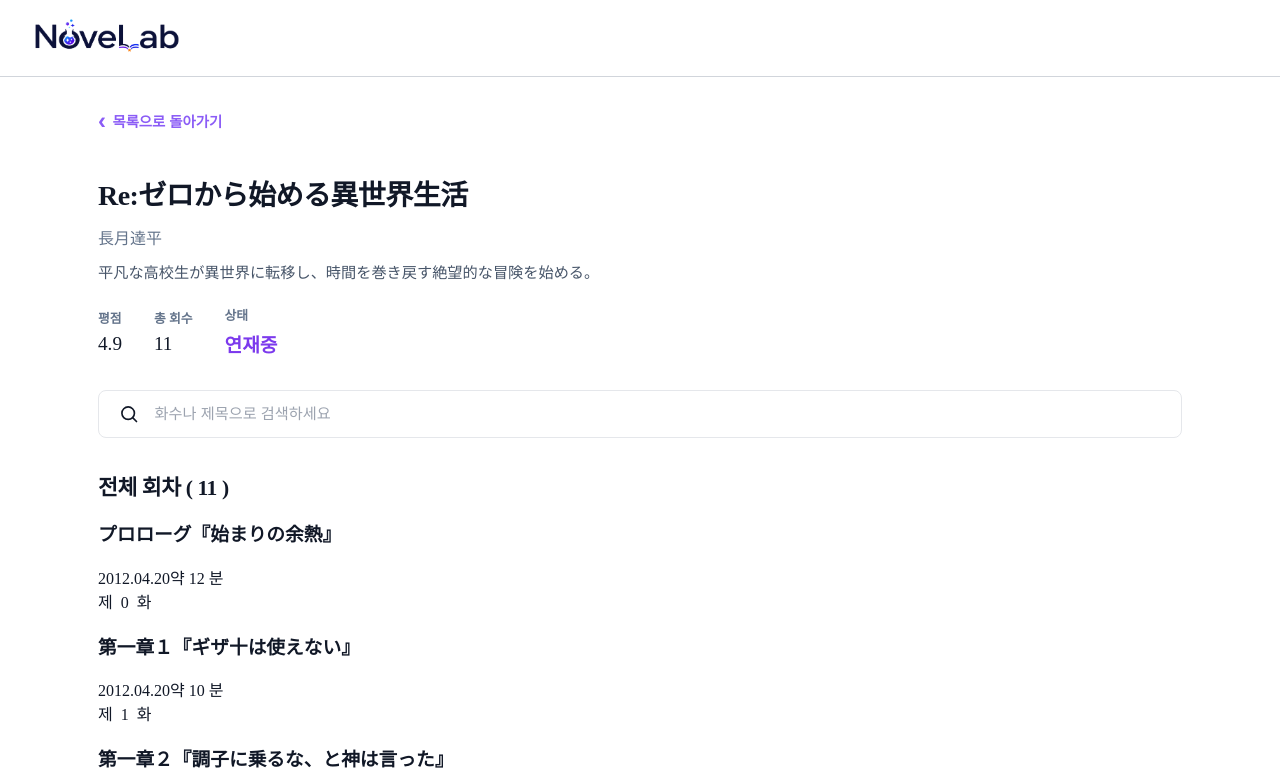
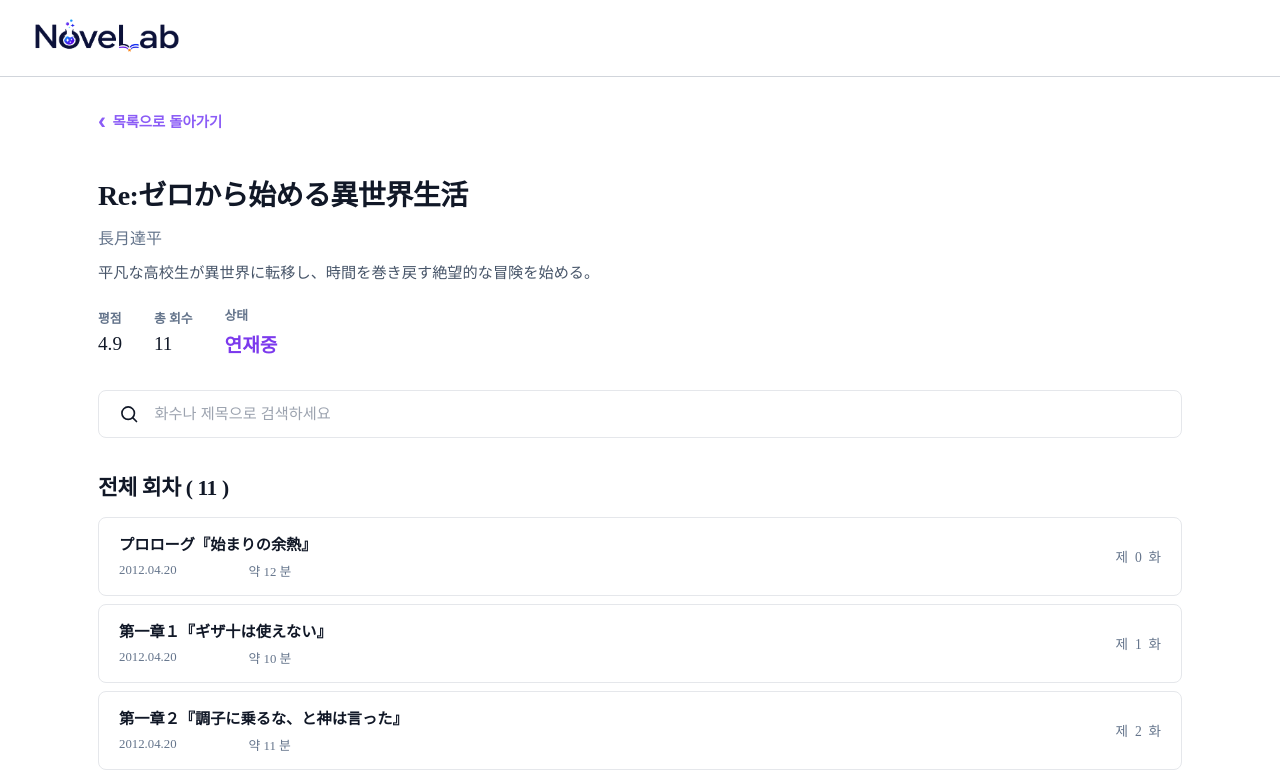
Before and after one commit to K-KY/noveLab, a React (Vite) app: page /novels/1 in a window 1280 px wide. Shown: the top 776 px of the page. Built offline with nearby package versions, Linux system fonts and the light colour scheme.

Commit message:
feat: 에피소드 컴포넌트

```diff
--- a/src/components/EpisodeItem.jsx
+++ b/src/components/EpisodeItem.jsx
@@ -1,16 +1,18 @@
+import "../css/episodeItem.css"
+
 const EpisodeItem = ({ episode }) => {
     return (
-        <div>
-            <div>
-                <h3 >{episode.title}</h3>
+        <div  className="episode-item">
+            <div className={"episode-main"}>
+                <h3 className={"episode-title"} >{episode.title}</h3>
 
-                <div>
+                <div className={"episode-sub-info"}>
                     <span>{episode.date}</span>
                     <span>{episode.estimatedTime}</span>
                 </div>
             </div>
 
-            <div>
+            <div className={"episode-number"}>
                 제&nbsp; {episode.episodeNumber} &nbsp;화
             </div>
         </div>
--- a/src/components/EpisodeList.jsx
+++ b/src/components/EpisodeList.jsx
@@ -1,8 +1,8 @@
 import { EpisodeItem } from "./EpisodeItem.jsx";
-
+import "../css/episodeList.css"
 const EpisodeList = ({ episodes }) => {
     return (
-        <div>
+        <div className={"episode-list"}>
             {episodes.map((episode) => (
                 <EpisodeItem key={episode.id} episode={episode} />
             ))}
--- /dev/null
+++ b/src/css/episodeItem.css
@@ -0,0 +1,68 @@
+.episode-list {
+    display: flex;
+    flex-direction: column;
+    gap: 0.5rem;
+}
+
+.episode-item {
+    width: 100%;
+    min-height: 4.3rem;
+    padding: 0.9rem 1.25rem;
+    box-sizing: border-box;
+
+    display: flex;
+    align-items: center;
+    justify-content: space-between;
+    gap: 1.5rem;
+
+    border: 1px solid #e5e7eb;
+    border-radius: 8px;
+    background-color: #ffffff;
+
+    cursor: pointer;
+    transition:
+            border-color 0.15s ease,
+            box-shadow 0.15s ease,
+            transform 0.15s ease;
+}
+
+.episode-item:hover {
+    border-color: #c4b5fd;
+    box-shadow: 0 6px 18px rgba(15, 23, 42, 0.06);
+    transform: translateY(-1px);
+}
+
+.episode-main {
+    min-width: 0;
+    display: flex;
+    flex-direction: column;
+    gap: 0.45rem;
+}
+
+.episode-title {
+    margin: 0;
+    color: #111827;
+    font-size: 0.95rem;
+    font-weight: 600;
+
+    white-space: nowrap;
+    overflow: hidden;
+    text-overflow: ellipsis;
+}
+
+.episode-sub-info {
+    display: flex;
+    align-items: center;
+    gap: 4.5rem;
+
+    color: #64748b;
+    font-size: 0.8rem;
+    font-weight: 500;
+}
+
+.episode-number {
+    flex: 0 0 auto;
+    color: #64748b;
+    font-size: 0.85rem;
+    font-weight: 500;
+}
--- /dev/null
+++ b/src/css/episodeList.css
@@ -0,0 +1,3 @@
+.episode-section {
+    margin-top: 2rem;
+}
```
